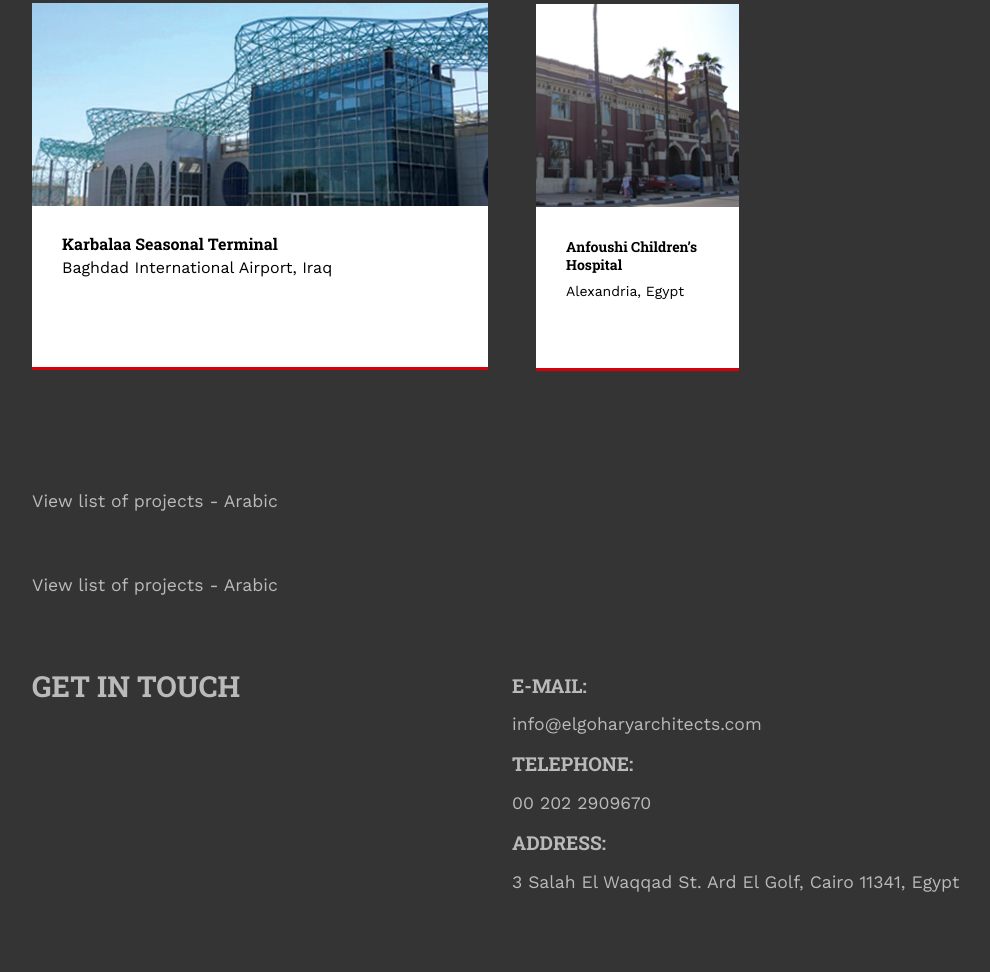
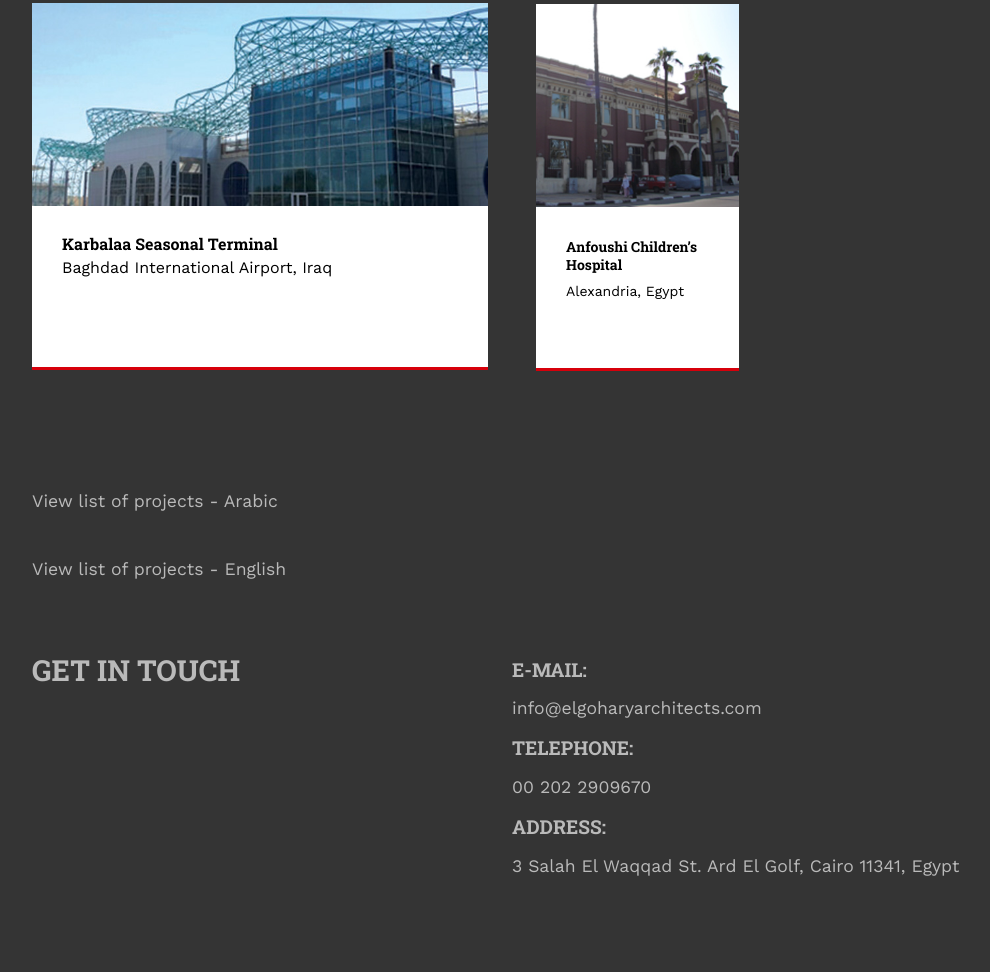
Before and after one commit to amrdraz/elgoharyarchitects, a plain HTML site: page selectedprojects.html in a window 1280 px wide. Shown: the part 3435-4407 px from the top of the page, without its empty margins (128-1118 px from the left). Drawn offline with nearby package versions, Linux system fonts and the light colour scheme.

Commit message:
English*

```diff
--- a/selectedprojects.html
+++ b/selectedprojects.html
@@ -360,8 +360,8 @@
 		<section id="textContainer" class="centreAlignedContainer">
 
 			<p><a href="downloads/listofprojects.pdf" target="_blank">View list of projects - Arabic</a></p>
-			<br><br>
-			<p><a href="downloads/elgoharyarchitect_listofprojects-english_2017.pdf" target="_blank">View list of projects - Arabic</a></p>
+			<br>
+			<p><a href="downloads/elgoharyarchitect_listofprojects-english_2017.pdf" target="_blank">View list of projects - English</a></p>
 
 		</section>
 
```
